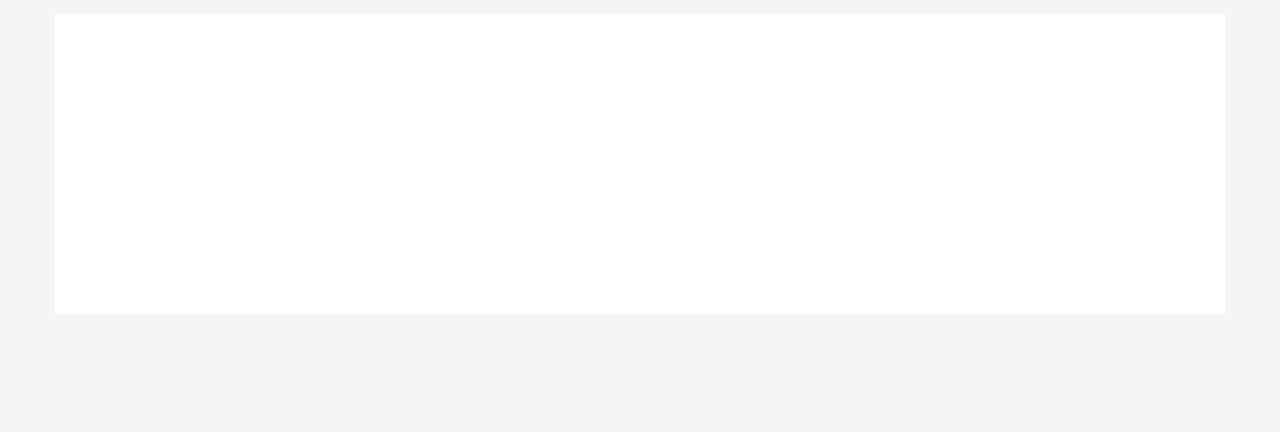
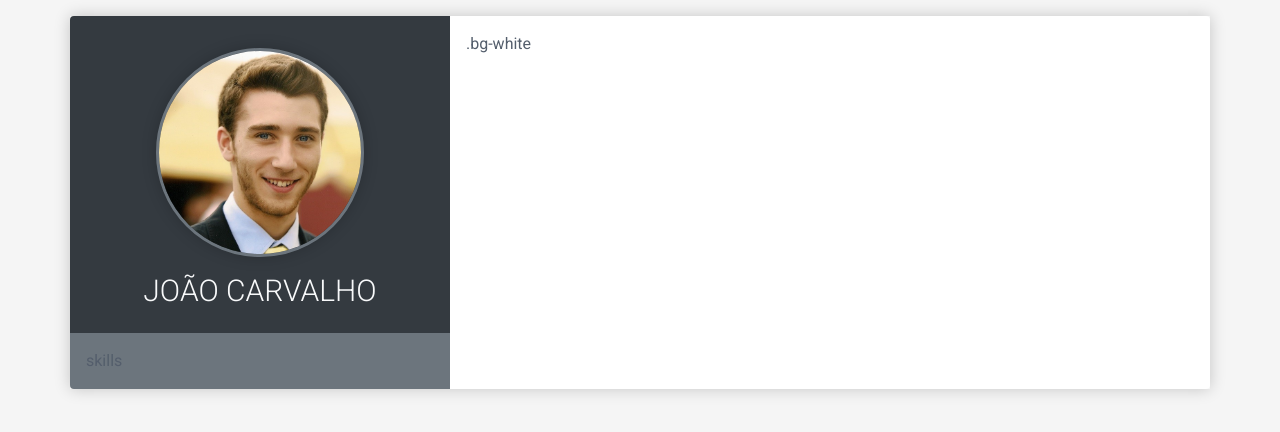
Before and after one commit to jflcarvalho/online-CV, a plain HTML site: page index.html in a window 1280 px wide. Drawn offline with nearby package versions, Linux system fonts and the light colour scheme.

Commit message:
Starting Layout

```diff
--- a/assets/css/main.scss
+++ b/assets/css/main.scss
@@ -3,9 +3,36 @@ body {
     color: #545E6C;
     background-color: #f5f5f5;
     min-height: 100vh;
+    min-width: 320px;
     padding: 1em;
 }
 
-body > .container {
-    background-color: #fff;
+.rounded-top-left {
+    border-top-left-radius: .25em;
 }
+
+.rounded-top-right {
+    border-top-right-radius: .25em;
+}
+
+.rounded-bottom-left {
+    border-bottom-left-radius: .25em;
+}
+
+.rounded-bottom-right {
+    border-bottom-right-radius: .25em;
+}
+
+.shadow-light {
+    -webkit-box-shadow: 0 0 15px rgba(0,0,0,.2);
+    box-shadow: 0 0 15px rgba(0,0,0,.2);
+}
+
+.border-3 {
+    border: 3px solid #dee2e6;
+}
+
+.profile-name {
+    font-size: 30px;
+    font-weight: 300;
+}
--- a/index.html
+++ b/index.html
@@ -9,23 +9,40 @@
     <!-- FontAwesome v5.2.0 -->
     <link rel="stylesheet" href="https://use.fontawesome.com/releases/v5.2.0/css/all.css" integrity="sha384-hWVjflwFxL6sNzntih27bfxkr27PmbbK/iSvJ+a4+0owXq79v+lsFkW54bOGbiDQ" crossorigin="anonymous">
 
-    <!-- JQuery v3.3.1 -->
-    <script src="https://code.jquery.com/jquery-3.3.1.slim.min.js" integrity="sha256-3edrmyuQ0w65f8gfBsqowzjJe2iM6n0nKciPUp8y+7E=" crossorigin="anonymous"></script>
+    <!-- Bootstrap v4.1.3 -->
+    <link rel="stylesheet" href="https://stackpath.bootstrapcdn.com/bootstrap/4.1.3/css/bootstrap.min.css" integrity="sha384-MCw98/SFnGE8fJT3GXwEOngsV7Zt27NXFoaoApmYm81iuXoPkFOJwJ8ERdknLPMO" crossorigin="anonymous">
 
-    <!-- Bootstrap v3.3.7 -->
-    <!-- Latest compiled and minified CSS -->
-    <link rel="stylesheet" href="https://maxcdn.bootstrapcdn.com/bootstrap/3.3.7/css/bootstrap.min.css" integrity="sha384-BVYiiSIFeK1dGmJRAkycuHAHRg32OmUcww7on3RYdg4Va+PmSTsz/K68vbdEjh4u" crossorigin="anonymous">
-    <!-- Optional theme -->
-    <link rel="stylesheet" href="https://maxcdn.bootstrapcdn.com/bootstrap/3.3.7/css/bootstrap-theme.min.css" integrity="sha384-rHyoN1iRsVXV4nD0JutlnGaslCJuC7uwjduW9SVrLvRYooPp2bWYgmgJQIXwl/Sp" crossorigin="anonymous">
-    <!-- Latest compiled and minified JavaScript -->
-    <script src="https://maxcdn.bootstrapcdn.com/bootstrap/3.3.7/js/bootstrap.min.js" integrity="sha384-Tc5IQib027qvyjSMfHjOMaLkfuWVxZxUPnCJA7l2mCWNIpG9mGCD8wGNIcPD7Txa" crossorigin="anonymous"></script>
+    <!-- Google Fonts Roboto -->
+    <link href="https://fonts.googleapis.com/css?family=Roboto:300,300i,400,400i,700" rel="stylesheet">
 
+    <!-- Stylesheet -->
     <link rel="stylesheet" type="text/css" media="screen" href="assets/css/main.css" />
     <script src="assets/js/main.js"></script>
 </head>
 <body>
     <div class="container">
 
+        <div class="row shadow-light">
+            <div class="col-md-4 p-0">
+                <div class="p-3 bg-dark rounded-top-left">
+                    <img id="profile-img" src="assets/img/profile-square.jpg" alt="profile-img" width="60%" height="60%" class="shadow-light my-3 rounded-circle mx-auto d-block border-3 border-secondary">
+                    <h1 class="text-light text-center profile-name">JOÃO CARVALHO</h1>
+                </div>
+
+                <div class="p-3 bg-secondary rounded-bottom-left">
+                    skills
+                </div>
+            </div>
+            <div class="col-md-8 p-3 bg-white rounded-right">
+                .bg-white
+            </div>
+        </div>
+
     </div>
+
+    <!-- Bootstrap v4.1.3 -->
+    <script src="https://code.jquery.com/jquery-3.3.1.slim.min.js" integrity="sha384-q8i/X+965DzO0rT7abK41JStQIAqVgRVzpbzo5smXKp4YfRvH+8abtTE1Pi6jizo" crossorigin="anonymous"></script>
+    <script src="https://cdnjs.cloudflare.com/ajax/libs/popper.js/1.14.3/umd/popper.min.js" integrity="sha384-ZMP7rVo3mIykV+2+9J3UJ46jBk0WLaUAdn689aCwoqbBJiSnjAK/l8WvCWPIPm49" crossorigin="anonymous"></script>
+    <script src="https://stackpath.bootstrapcdn.com/bootstrap/4.1.3/js/bootstrap.min.js" integrity="sha384-ChfqqxuZUCnJSK3+MXmPNIyE6ZbWh2IMqE241rYiqJxyMiZ6OW/JmZQ5stwEULTy" crossorigin="anonymous"></script>
 </body>
 </html>
```
Also changed, not shown: assets/css/main.css, assets/img/profile-square.jpg (added), 1 other file.
